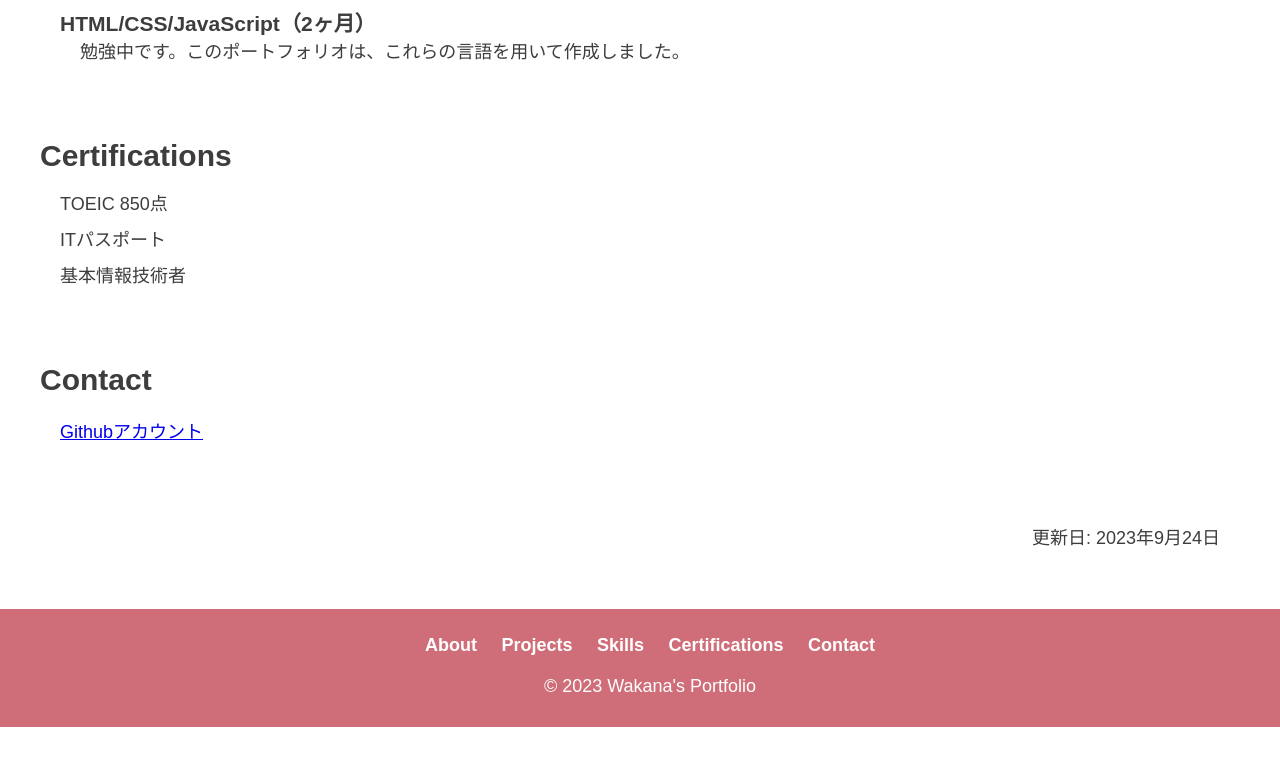
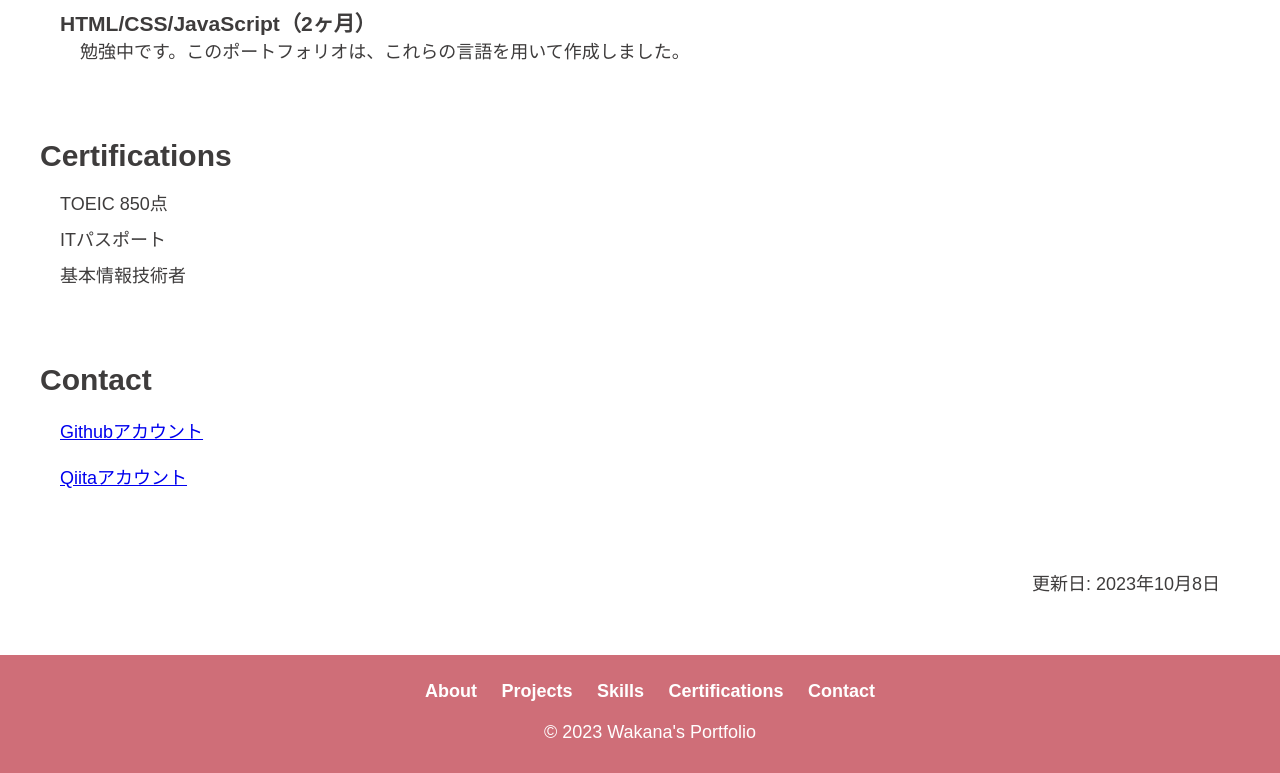
Before and after one commit to wanana12/portfolio, a plain HTML site: page index.html in a window 1280 px wide. Shown: the part 873-1646 px from the top of the page. Before the commit the page ends 1600 px from the top, so only its background shows below. Drawn offline with Linux system fonts and the light colour scheme.

Commit message:
update index.html

```diff
--- a/index.html
+++ b/index.html
@@ -69,10 +69,11 @@
     <section id="contact">
         <h2>Contact</h2>
         <p><a href="https://github.com/wanana12">Githubアカウント</a></p>
+        <p><a href="https://qiita.com/wanana12">Qiitaアカウント</a></p>
     </section>
 
     <section>
-        <p class="update">更新日: 2023年9月24日</p>
+        <p class="update">更新日: 2023年10月8日</p>
     </section>
 
     <div id="scroll-to-top">
```
